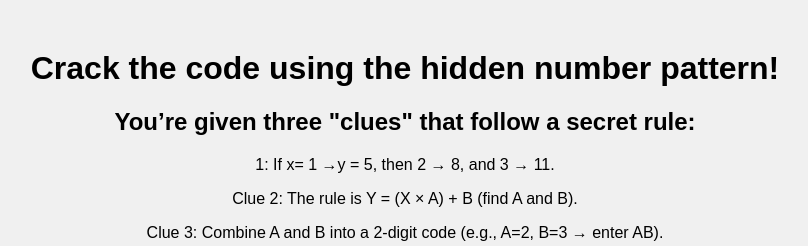
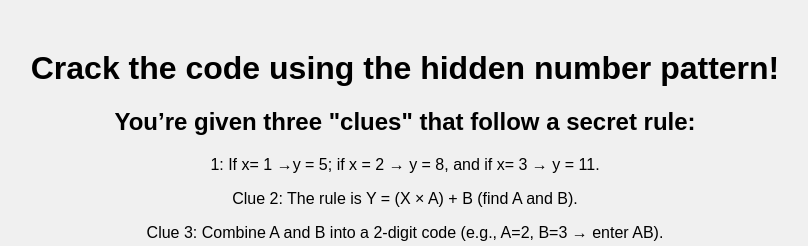
Before and after one commit to sepidism/secret-puzzle, a plain HTML site: page index.html in a window 1280 px wide. Shown: the top 246 px of the page, without its empty margins (235-1043 px from the left). Drawn offline with Linux system fonts and the light colour scheme.

Commit message:
Update index.html

```diff
--- a/index.html
+++ b/index.html
@@ -47,7 +47,7 @@
 <body>
     <h1>Crack the code using the hidden number pattern!</h1>
         <h2>You’re given three "clues" that follow a secret rule:</h2>
-        <p> 1: If x= 1 →y = 5, then 2 → 8, and 3 → 11. </p>
+        <p> 1: If x= 1 →y = 5; if x = 2 → y = 8, and if x= 3 → y = 11. </p>
         <p>Clue 2: The rule is Y = (X × A) + B (find A and B).</p>
         <p>Clue 3: Combine A and B into a 2-digit code (e.g., A=2, B=3 → enter AB).</p>
 
```
